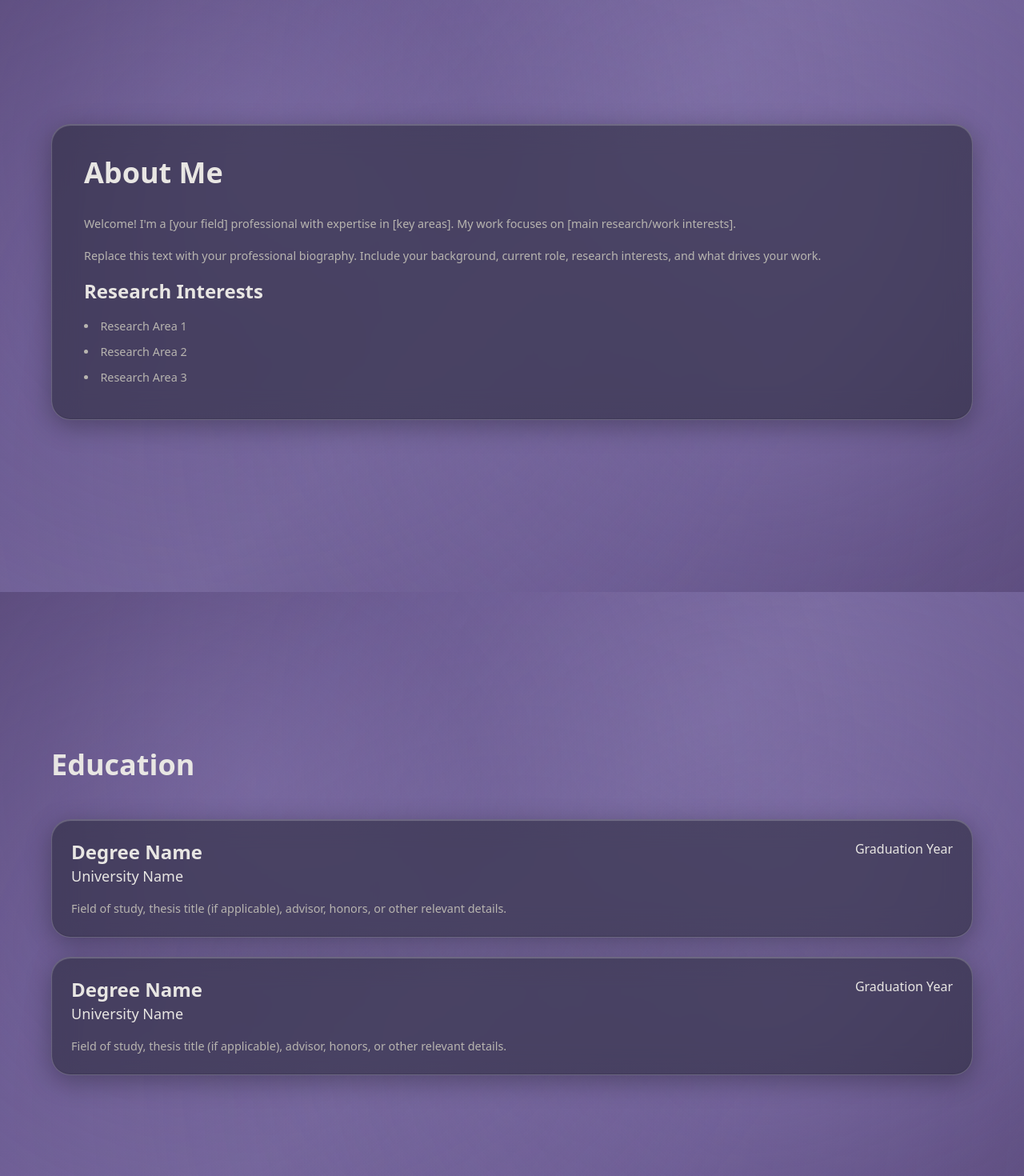
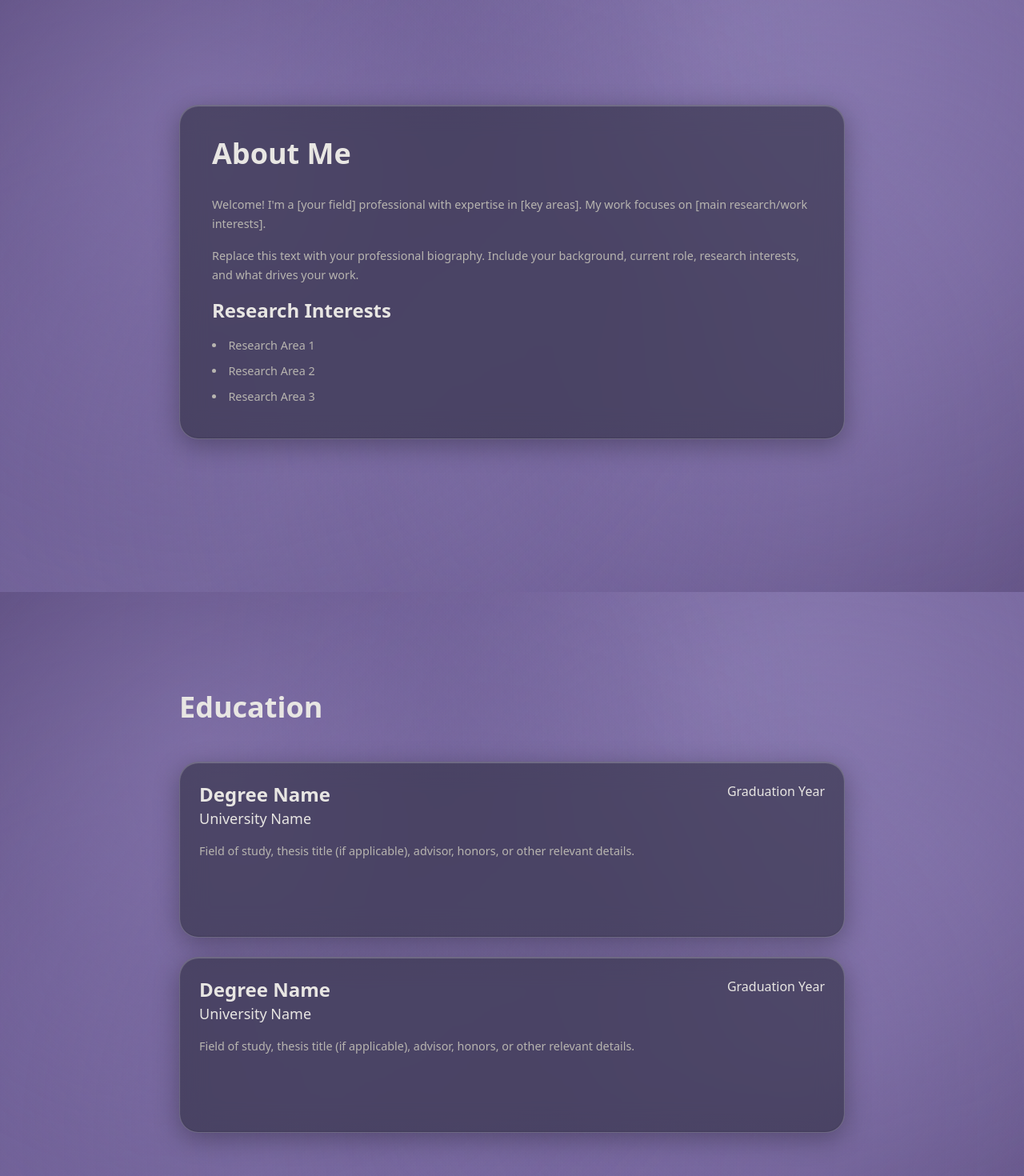
Before and after one commit to zofiakowalska/PersonalWeb, a React (Vite) app: page / in a window 1280 px wide. Shown: the part 860-2330 px from the top of the page at 80% size. Built offline with nearby package versions, Linux system fonts and the light colour scheme.

Commit message:
Increase page margins, make boxes narrower and taller, add more background highlights

```diff
--- a/src/App.jsx
+++ b/src/App.jsx
@@ -51,12 +51,16 @@ export default function PersonalWebsite() {
     <div className="min-h-screen" style={{
       backgroundColor: '#5a4a7a',
       backgroundImage: `
-        radial-gradient(circle at 25% 30%, rgba(140, 125, 180, 0.35) 0%, rgba(120, 105, 160, 0.15) 25%, rgba(100, 85, 140, 0.05) 50%, transparent 70%),
-        radial-gradient(circle at 75% 65%, rgba(130, 115, 170, 0.3) 0%, rgba(110, 95, 150, 0.12) 30%, rgba(90, 75, 130, 0.04) 55%, transparent 75%),
-        radial-gradient(circle at 50% 80%, rgba(125, 110, 165, 0.28) 0%, rgba(105, 90, 145, 0.1) 35%, rgba(85, 70, 125, 0.03) 60%, transparent 80%),
-        radial-gradient(circle at 70% 20%, rgba(145, 130, 185, 0.32) 0%, rgba(125, 110, 165, 0.14) 28%, rgba(105, 90, 145, 0.05) 52%, transparent 72%),
-        radial-gradient(circle at 15% 55%, rgba(115, 100, 155, 0.25) 0%, rgba(95, 80, 135, 0.08) 40%, transparent 65%),
-        radial-gradient(circle at 85% 45%, rgba(135, 120, 175, 0.3) 0%, rgba(115, 100, 155, 0.12) 32%, transparent 68%),
+        radial-gradient(circle at 20% 25%, rgba(150, 135, 190, 0.4) 0%, rgba(130, 115, 170, 0.2) 25%, rgba(110, 95, 150, 0.08) 45%, transparent 65%),
+        radial-gradient(circle at 80% 70%, rgba(140, 125, 180, 0.35) 0%, rgba(120, 105, 160, 0.15) 30%, rgba(100, 85, 140, 0.06) 50%, transparent 70%),
+        radial-gradient(circle at 45% 85%, rgba(135, 120, 175, 0.3) 0%, rgba(115, 100, 155, 0.12) 35%, rgba(95, 80, 135, 0.04) 55%, transparent 75%),
+        radial-gradient(circle at 70% 15%, rgba(155, 140, 195, 0.38) 0%, rgba(135, 120, 175, 0.18) 28%, rgba(115, 100, 155, 0.07) 48%, transparent 68%),
+        radial-gradient(circle at 10% 60%, rgba(125, 110, 165, 0.32) 0%, rgba(105, 90, 145, 0.14) 38%, rgba(85, 70, 125, 0.05) 58%, transparent 72%),
+        radial-gradient(circle at 90% 40%, rgba(145, 130, 185, 0.36) 0%, rgba(125, 110, 165, 0.16) 32%, rgba(105, 90, 145, 0.06) 52%, transparent 70%),
+        radial-gradient(circle at 30% 50%, rgba(130, 115, 170, 0.28) 0%, rgba(110, 95, 150, 0.1) 40%, transparent 65%),
+        radial-gradient(circle at 65% 75%, rgba(140, 125, 180, 0.3) 0%, rgba(120, 105, 160, 0.12) 35%, transparent 68%),
+        radial-gradient(circle at 15% 80%, rgba(120, 105, 160, 0.25) 0%, rgba(100, 85, 140, 0.08) 42%, transparent 70%),
+        radial-gradient(circle at 85% 20%, rgba(150, 135, 190, 0.33) 0%, rgba(130, 115, 170, 0.13) 36%, transparent 66%),
         linear-gradient(135deg, #5a4a7a 0%, #6c5b92 25%, #7a6ba0 50%, #6c5b92 75%, #5a4a7a 100%)
       `,
       backgroundAttachment: 'fixed',
@@ -126,8 +130,8 @@ export default function PersonalWebsite() {
 
       {/* About Section */}
       <section id="about" className="min-h-screen flex items-center px-6 py-20">
-        <div className="max-w-6xl mx-auto w-full">
-          <div className="rounded-3xl shadow-md p-6 md:p-10 glass-box" style={{
+        <div className="max-w-4xl mx-auto w-full px-8">
+          <div className="rounded-3xl shadow-md p-6 md:p-10 glass-box" style={{ minHeight: '280px',
           backgroundColor: 'rgba(29, 31, 43, 0.5)',
           backdropFilter: 'blur(16px)',
           border: '1px solid rgba(255, 255, 255, 0.2)',
@@ -156,11 +160,11 @@ export default function PersonalWebsite() {
 
       {/* Education Section */}
       <section id="education" className="min-h-screen flex items-center px-6 py-20">
-        <div className="max-w-6xl mx-auto w-full">
+        <div className="max-w-4xl mx-auto w-full px-8">
           <h2 className="text-4xl font-bold mb-12" style={{ color: '#e8e6e3' }}>Education</h2>
           <div className="space-y-6">
             {[1, 2].map((i) => (
-              <div key={i} className="rounded-3xl shadow-md p-6 glass-box" style={{
+              <div key={i} className="rounded-3xl shadow-md p-6 glass-box" style={{ minHeight: '220px',
           backgroundColor: 'rgba(29, 31, 43, 0.5)',
           backdropFilter: 'blur(16px)',
           border: '1px solid rgba(255, 255, 255, 0.2)',
@@ -184,11 +188,11 @@ export default function PersonalWebsite() {
 
       {/* Experience Section */}
       <section id="experience" className="min-h-screen flex items-center px-6 py-20">
-        <div className="max-w-6xl mx-auto w-full">
+        <div className="max-w-4xl mx-auto w-full px-8">
           <h2 className="text-4xl font-bold mb-12" style={{ color: '#e8e6e3' }}>Professional Experience</h2>
           <div className="space-y-6">
             {[1, 2, 3].map((i) => (
-              <div key={i} className="rounded-3xl shadow-md p-6 glass-box" style={{
+              <div key={i} className="rounded-3xl shadow-md p-6 glass-box" style={{ minHeight: '220px',
           backgroundColor: 'rgba(29, 31, 43, 0.5)',
           backdropFilter: 'blur(16px)',
           border: '1px solid rgba(255, 255, 255, 0.2)',
@@ -213,7 +217,7 @@ export default function PersonalWebsite() {
 
       {/* Skills Section */}
       <section id="skills" className="min-h-screen flex items-center px-6 py-20">
-        <div className="max-w-6xl mx-auto w-full">
+        <div className="max-w-4xl mx-auto w-full px-8">
           <h2 className="text-4xl font-bold mb-12" style={{ color: '#e8e6e3' }}>Skills</h2>
           <div className="rounded-3xl shadow-md p-6 glass-box" style={{
           backgroundColor: 'rgba(29, 31, 43, 0.5)',
@@ -239,11 +243,11 @@ export default function PersonalWebsite() {
 
       {/* Academic Works Section */}
       <section id="academic-works" className="min-h-screen flex items-center px-6 py-20">
-        <div className="max-w-6xl mx-auto w-full">
+        <div className="max-w-4xl mx-auto w-full px-8">
           <h2 className="text-4xl font-bold mb-12" style={{ color: '#e8e6e3' }}>Academic Works</h2>
           <div className="space-y-6">
             {[1, 2, 3].map((i) => (
-              <div key={i} className="rounded-3xl shadow-md p-6 glass-box" style={{
+              <div key={i} className="rounded-3xl shadow-md p-6 glass-box" style={{ minHeight: '220px',
           backgroundColor: 'rgba(29, 31, 43, 0.5)',
           backdropFilter: 'blur(16px)',
           border: '1px solid rgba(255, 255, 255, 0.2)',
@@ -271,11 +275,11 @@ export default function PersonalWebsite() {
 
       {/* Leadership Initiatives Section */}
       <section id="leadership" className="min-h-screen flex items-center px-6 py-20">
-        <div className="max-w-6xl mx-auto w-full">
+        <div className="max-w-4xl mx-auto w-full px-8">
           <h2 className="text-4xl font-bold mb-12" style={{ color: '#e8e6e3' }}>Leadership Initiatives</h2>
           <div className="space-y-6">
             {[1, 2].map((i) => (
-              <div key={i} className="rounded-3xl shadow-md p-6 glass-box" style={{
+              <div key={i} className="rounded-3xl shadow-md p-6 glass-box" style={{ minHeight: '220px',
           backgroundColor: 'rgba(29, 31, 43, 0.5)',
           backdropFilter: 'blur(16px)',
           border: '1px solid rgba(255, 255, 255, 0.2)',
@@ -299,7 +303,7 @@ export default function PersonalWebsite() {
 
       {/* CV Section */}
       <section id="cv" className="min-h-screen flex items-center px-6 py-20">
-        <div className="max-w-6xl mx-auto w-full">
+        <div className="max-w-4xl mx-auto w-full px-8">
           <div className="rounded-lg shadow-md p-8 md:p-12 text-center" style={{
           backgroundColor: 'rgba(29, 31, 43, 0.5)',
           backdropFilter: 'blur(16px)',
@@ -325,8 +329,8 @@ export default function PersonalWebsite() {
 
       {/* Contact Section */}
       <section id="contact" className="min-h-screen flex items-center px-6 py-20">
-        <div className="max-w-6xl mx-auto w-full">
-          <div className="rounded-3xl shadow-md p-6 md:p-10 glass-box" style={{
+        <div className="max-w-4xl mx-auto w-full px-8">
+          <div className="rounded-3xl shadow-md p-6 md:p-10 glass-box" style={{ minHeight: '280px',
           backgroundColor: 'rgba(29, 31, 43, 0.5)',
           backdropFilter: 'blur(16px)',
           border: '1px solid rgba(255, 255, 255, 0.2)',
```
